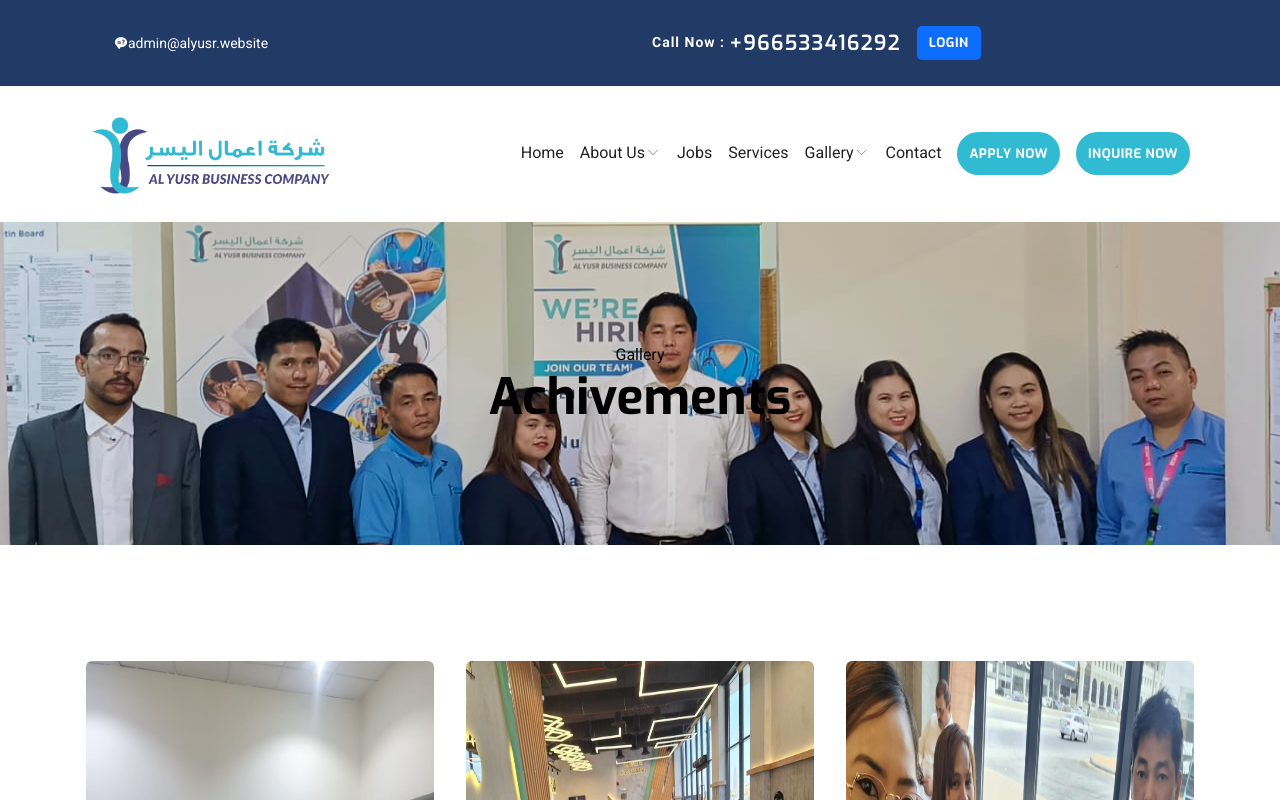
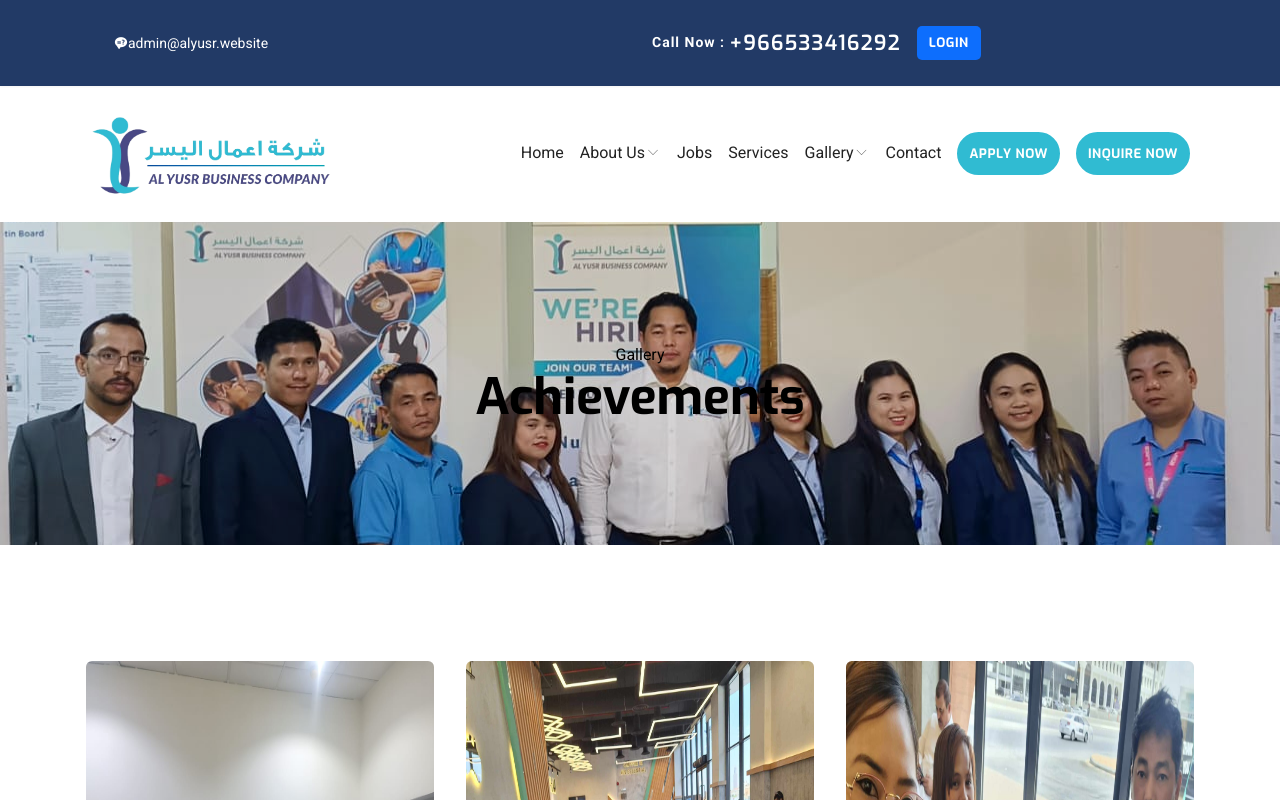
Before and after one commit to dondex/alyusr-frontend, a Vue app: page /achievements in a window 1280 px wide. Built offline with nearby package versions, Linux system fonts and the light colour scheme.

Commit message:
achievement spell correection

```diff
--- a/src/views/AchivementsView.vue
+++ b/src/views/AchivementsView.vue
@@ -7,7 +7,7 @@
                     <div class="col-md-12">
                         <div class="block text-center">
                             <span class="text-white">Gallery</span>
-                            <h1 class="text-capitalize mb-5 text-lg text-white index-99">Achivements</h1>
+                            <h1 class="text-capitalize mb-5 text-lg text-white index-99">Achievements</h1>
 
                             <!-- <ul class="list-inline breadcumb-nav">
                     <li class="list-inline-item"><a href="index.html" class="text-white">Home</a></li>
@@ -207,6 +207,7 @@
 
 
                 </div>
+
                 <!-- Gallery -->
         </div>
     </section>
```
Also changed, not shown: 1 other file (tests, documents, lock files or other folders).
